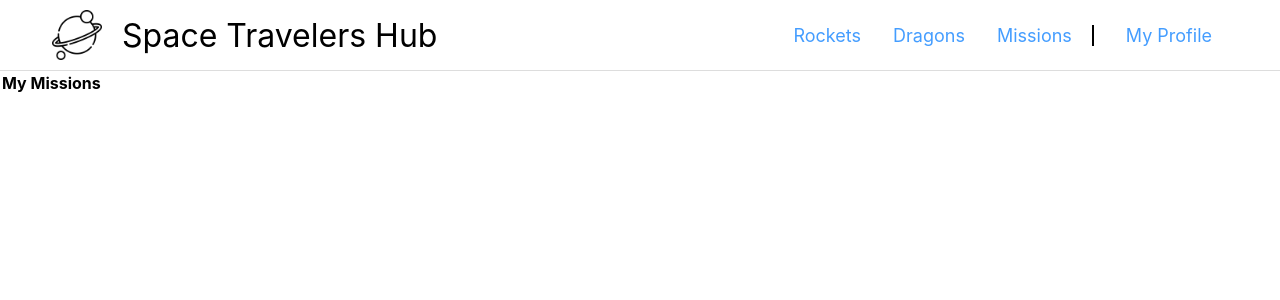
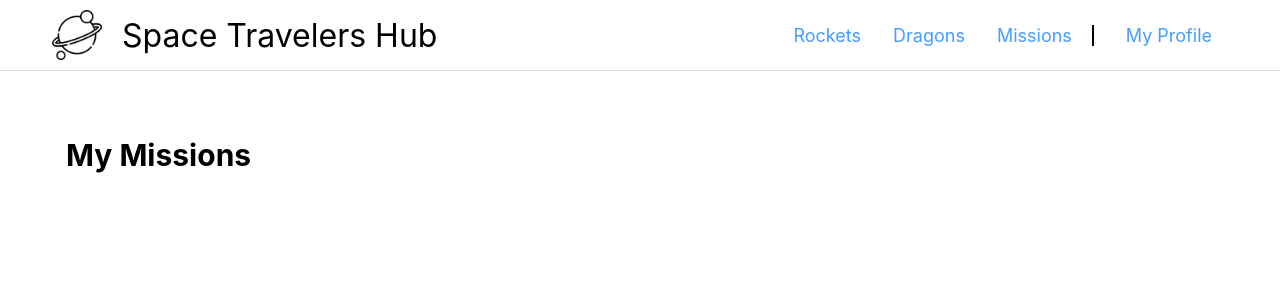
Before and after one commit to shihabrafio/Space-Hub, a React (Create React App) app: page /myprofile in a window 1280 px wide. Shown: the top 300 px of the page. Built offline with nearby package versions, Linux system fonts and the light colour scheme.

Commit message:
Add styles to my project

```diff
--- a/src/styles/missions.css
+++ b/src/styles/missions.css
@@ -88,3 +88,24 @@ td {
   width: 130px;
   cursor: pointer;
 }
+
+.mymissions {
+  margin: 4rem;
+}
+
+.missionsheader {
+  font-size: 30px;
+}
+
+.missionstable {
+  box-sizing: border-box;
+  border: 1px solid black;
+  border-spacing: 0px;
+}
+.missionstable tr {
+  border: 1px solid #ccc;
+}
+.missionstable td {
+  padding: 10px;
+  background-color: #fff
+}
```
